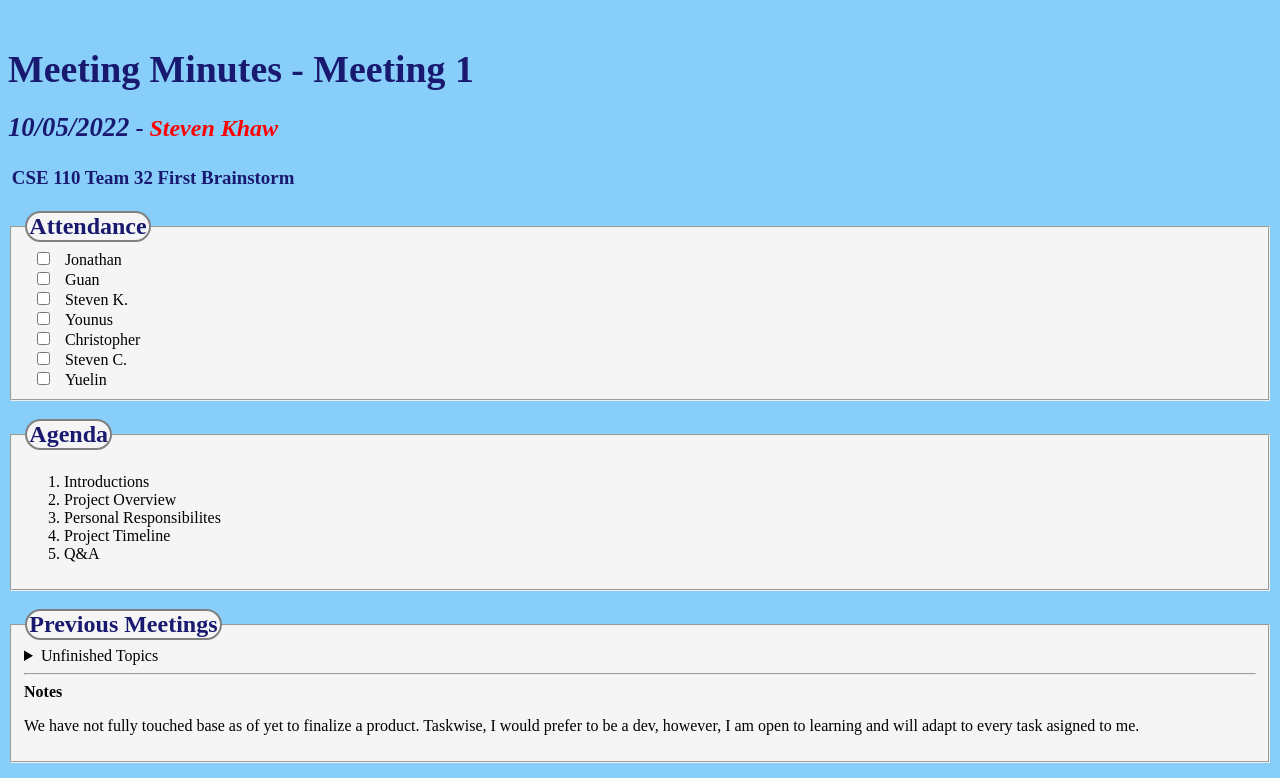
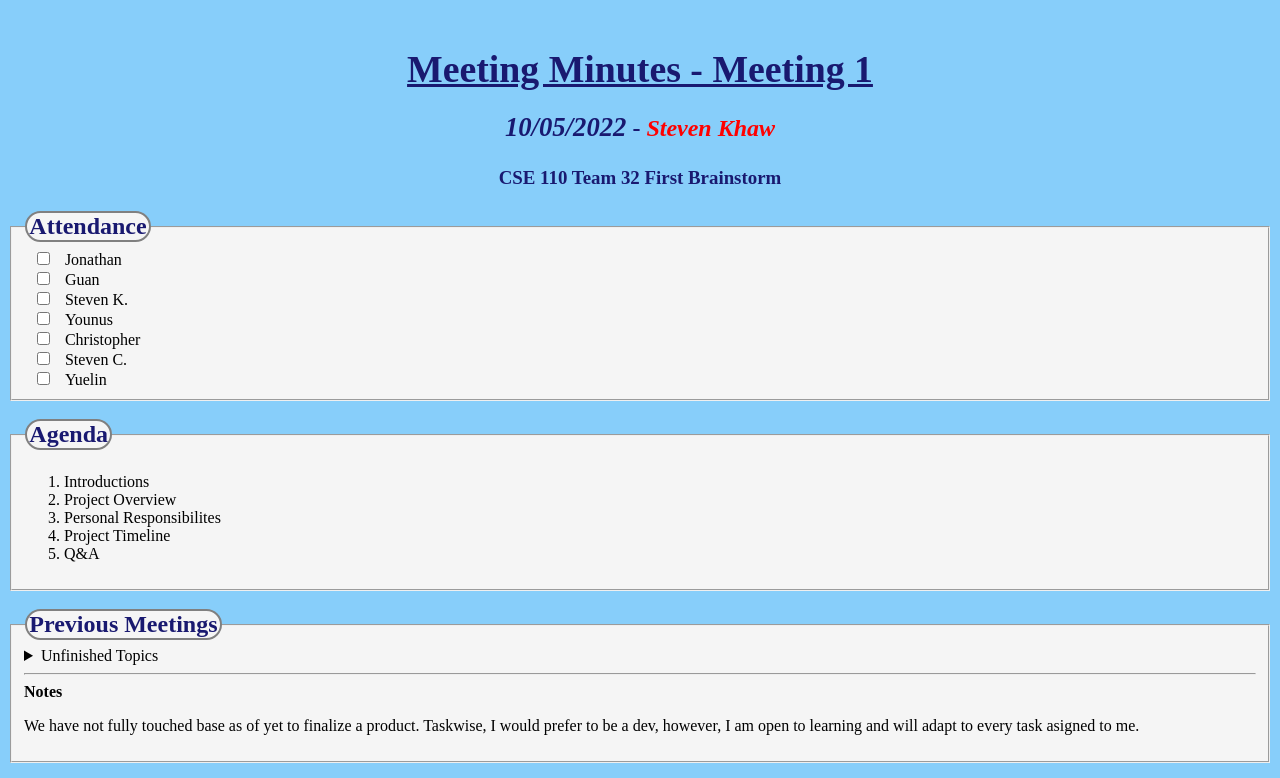
Before and after one commit to stevenkhaw/fa22-cse110-lab3, a plain HTML site: page index.html in a window 1280 px wide. Shown: the top 778 px of the page. Drawn offline with Linux system fonts and the light colour scheme.

Commit message:
complete styles

```diff
--- a/styles/styles.css
+++ b/styles/styles.css
@@ -6,6 +6,7 @@ header {
     color: midnightblue;
     padding-top: 10pt;
     margin: auto;
+    text-align: center;
 }
 
 legend {
@@ -27,6 +28,7 @@ legend {
     font-size: 1cm;
     padding-bottom: 1pt;
     margin-bottom: 1pt;
+    text-decoration: underline;
 }
 
 .date_header {
```
